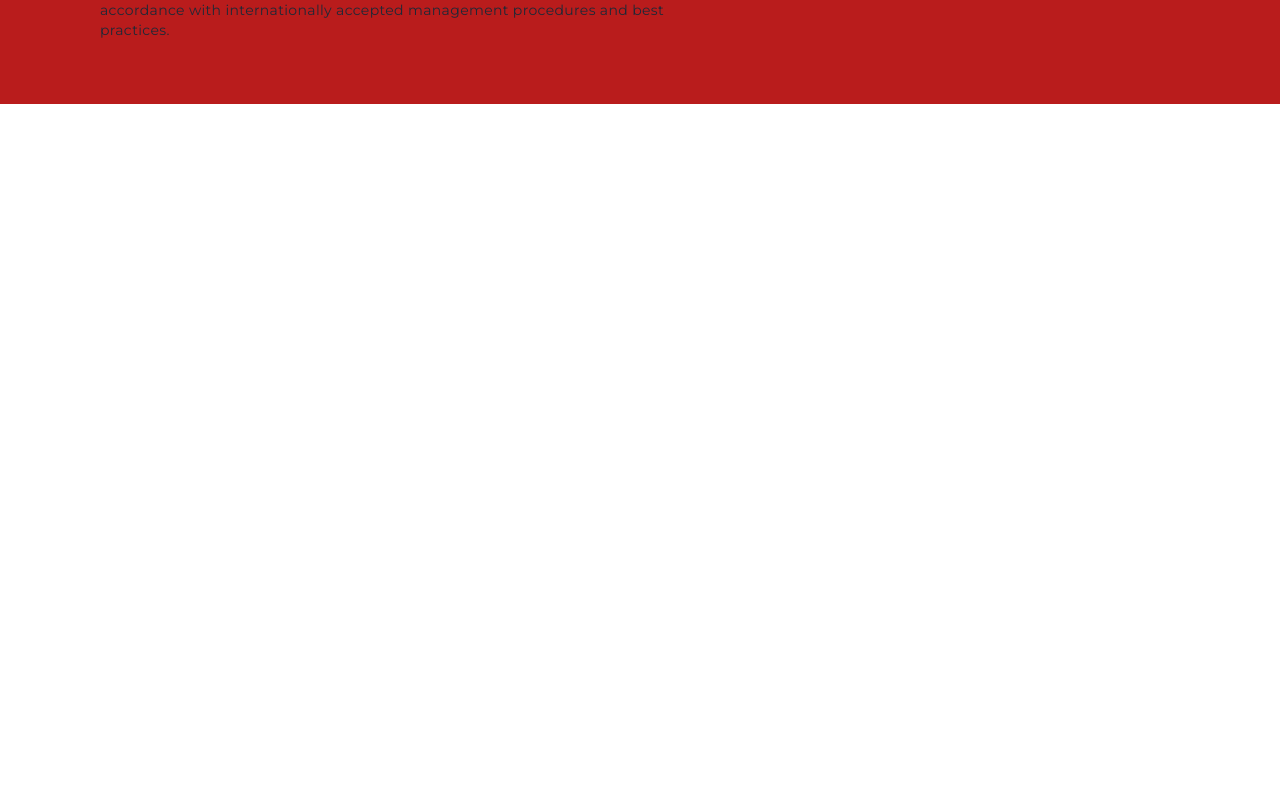
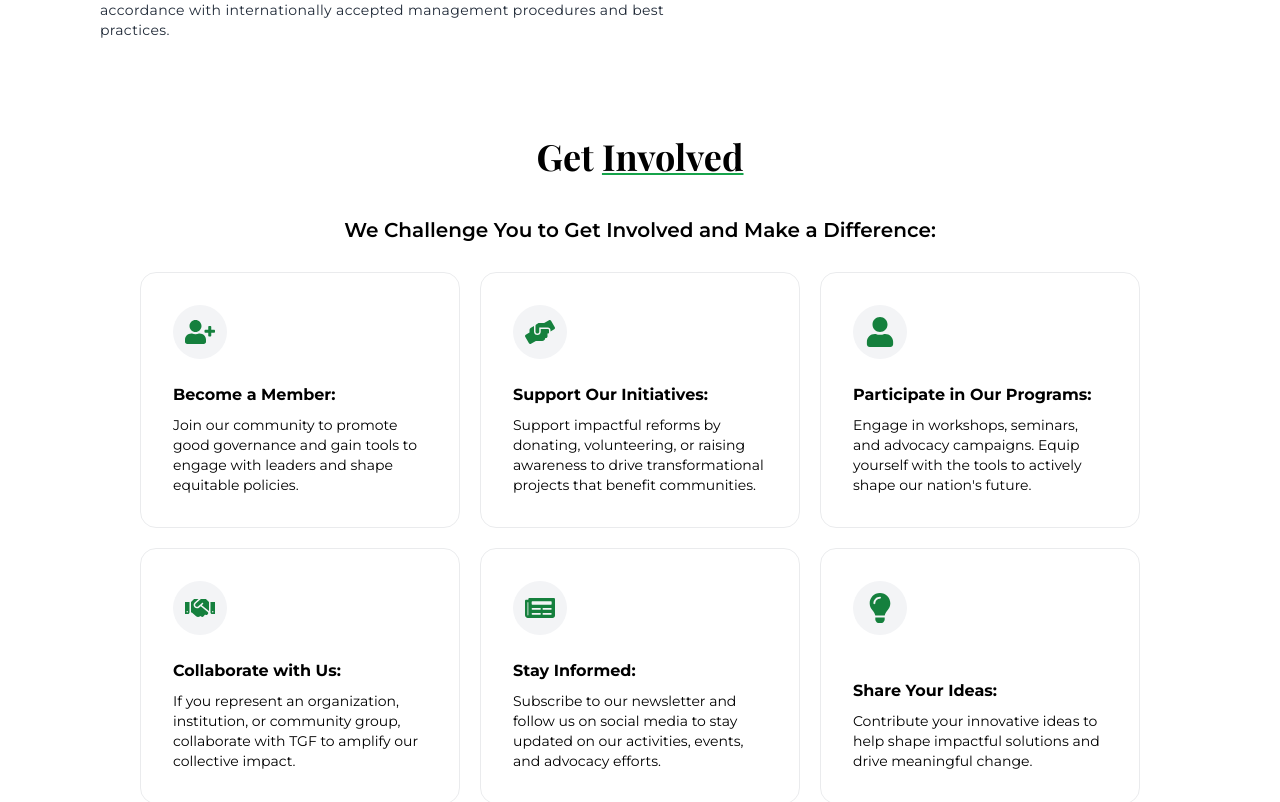
Before and after one commit to deji-ice/TransparentGovernanceFoundation, a Next.js app: page / in a window 1280 px wide. Shown: the part 1731-2533 px from the top of the page. Before the commit the page ends 1835 px from the top, so only its background shows below. Built offline with nearby package versions, Linux system fonts and the light colour scheme; a web font is replaced by a local one.

Commit message:
feat: Update layout styling and component arrangement for improved visual consistency

```diff
--- a/app/layout.tsx
+++ b/app/layout.tsx
@@ -41,7 +41,7 @@ export default function RootLayout({
     sizes="any"
       />
       <body
-        className={`${playfair.variable} ${montserrat.variable} ${dm_sans.variable} overflow-x-clip bg-red-700 font-montserrat`}
+        className={`${playfair.variable} ${montserrat.variable} ${dm_sans.variable} bg-white font-montserrat`}
       >
         <NavBar />
         {children}
--- a/app/page.tsx
+++ b/app/page.tsx
@@ -7,14 +7,13 @@ import Mission from "@/components/Homepage/Mission";
 export default function Home() {
   return (
     <main className="flex flex-col items-center justify-between mt-14">
-     <HeroSection/>
-     <AboutUs/>
-     <Mission/>
+      <HeroSection />
+      <AboutUs />
+      <Mission />
 
-     {/* <Introduction/>  */}
+      {/* <Introduction/>  */}
 
-     {/* <GetInvolved/> */}
-
+      <GetInvolved />
     </main>
   );
 }
```
